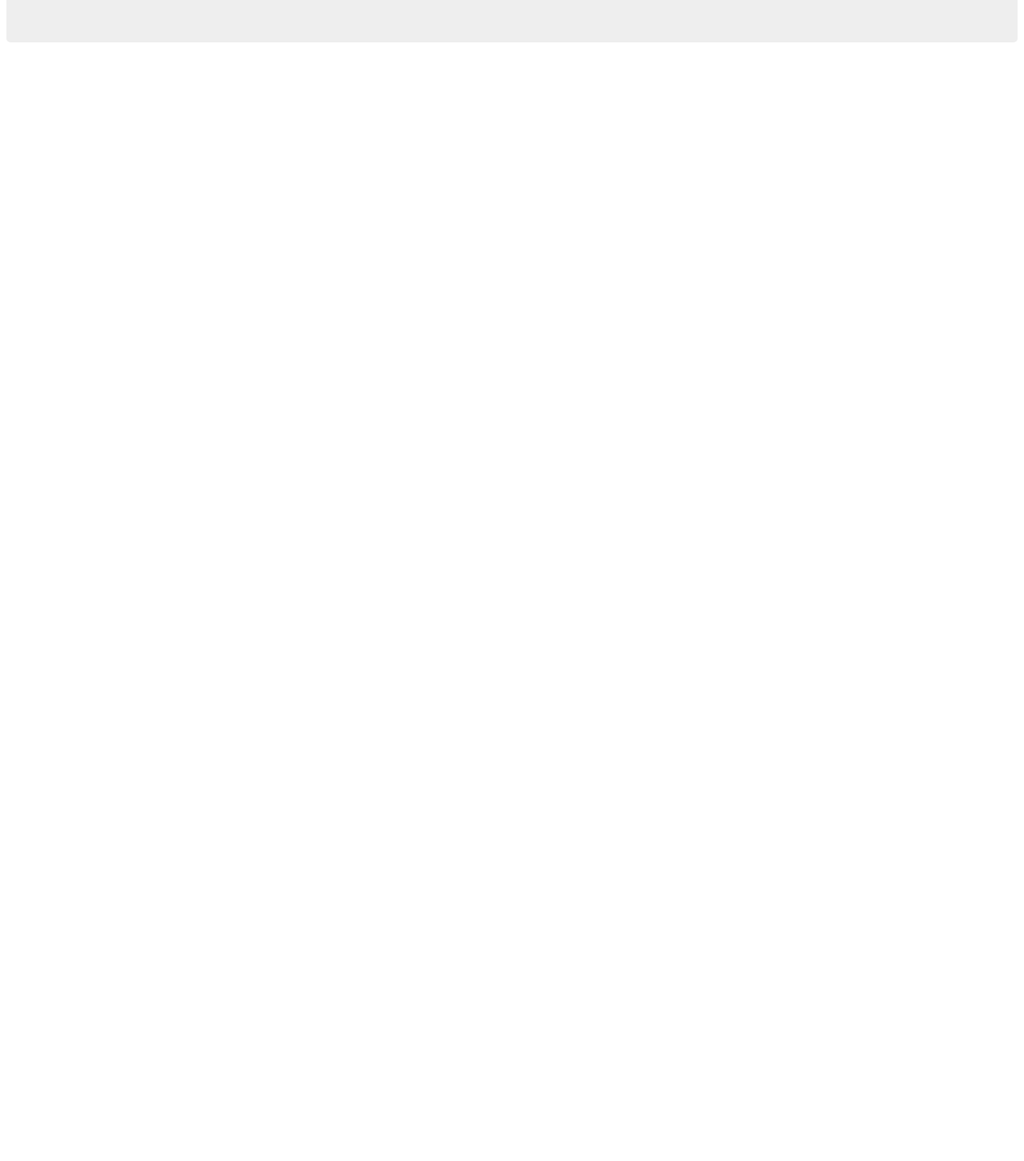
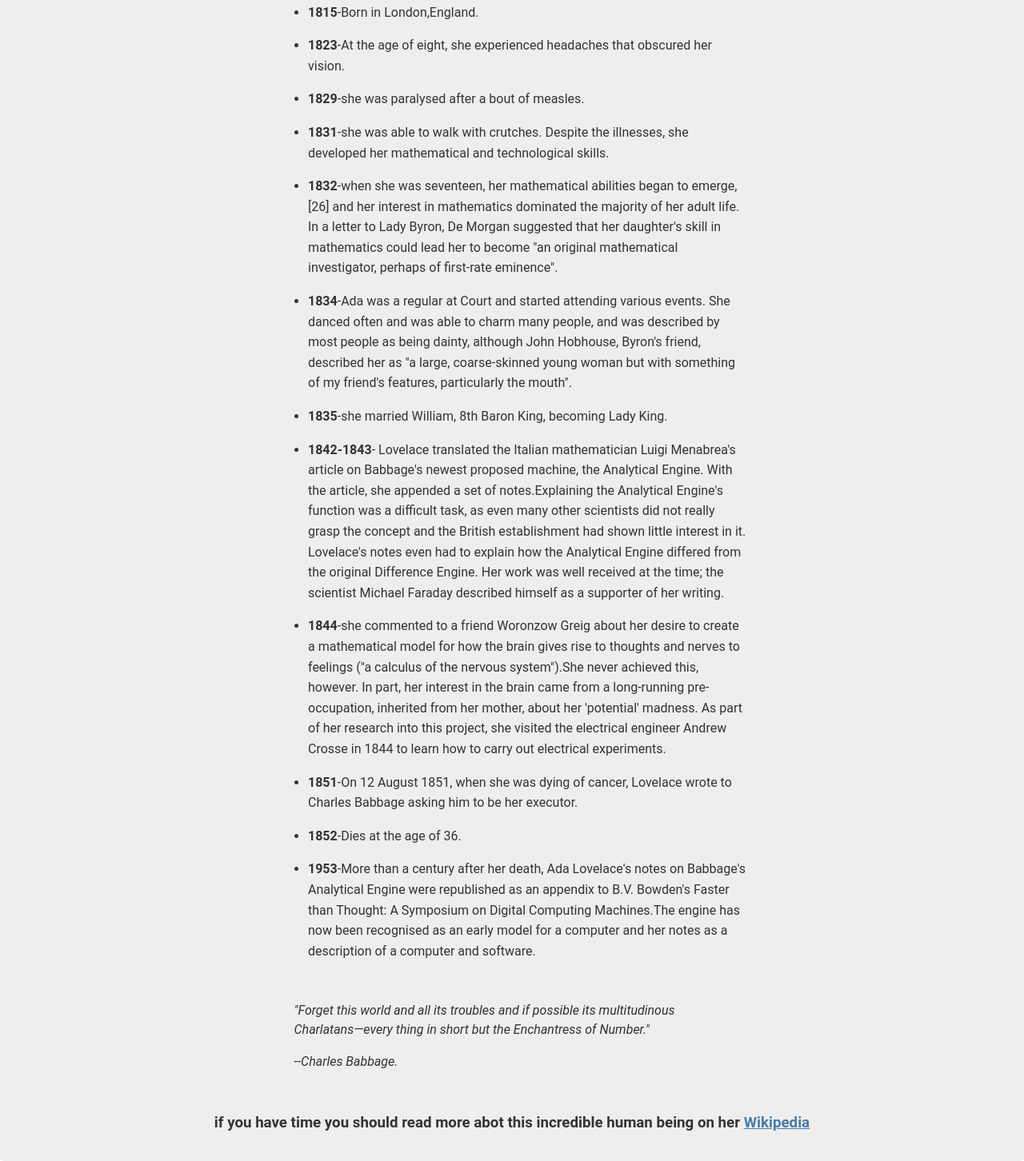
Before and after one commit to AasimAhmed20/FCC-Tribute-page, a plain HTML site: page index.html in a window 1280 px wide. Shown: the part 648-2100 px from the top of the page at 80% size. Before the commit the page ends 800 px from the top, so only its background shows below. Drawn offline with Linux system fonts and the light colour scheme.

Commit message:
Tribute to Ada Lovelace

```diff
--- a/css/style.css
+++ b/css/style.css
@@ -1,30 +1,14 @@
-/* *{
-  margin:0;
-  padding: 0;
-  font-family
-  box-sizing: border-box;
-} */
-/* .fullpage{
-  padding-bottom: 0px;
-  margin: 0;
-  display: flex;
-  flex-direction: column;
-} */
-/* we are going to set base font-size of 10px so we can calculate easier.
-Info: 1rem== 10px, 1.5rem === 15px. 2rem === 20px and so forth
-*/
-html{
+html {
     font-size: 10px;
     /* overflow: hidden; */
 }
+
 /* html, body{
     overflow: hidden;
   } */
-body{
-  /* position: relative; */
-  /* display: block; */
-  /* margin: 8px; */
-  font-family: "Roboto",sans-serif,fantasy;
+body {
+
+    font-family: "Roboto", sans-serif, fantasy;
     font-size: 1.6rem;
     line-height: 1.5;
     text-align: center;
@@ -34,60 +18,64 @@ body{
       overflow y: auto;
       background: black;*/
 }
-h1{
+
+h1 {
     font-size: 4rem;
     margin-bottom: 0;
 }
 
-@media (max-width: 460px){
-  hi{
+@media (max-width: 460px) {
+    hi {
         font-size: 3.5rem;
         line-height: 1.2;
     }
 }
-h2{
+
+h2 {
     font-size: 3.25rem;
 }
+
 a {
     color: #477ca7;
 }
-a:visited{
+
+a:visited {
     color: #74638f;
 }
 
-#main{
-  margin: 30px 8px;
+#main {
+    margin: 0;
     padding: 15px;
     border-radius: 5px;
     background: #eee;
 }
 
-@media (max-width: 460px){
-  #main{
+@media (max-width: 460px) {
+    #main {
         margin: 0;
     }
 }
 
-img{
+img {
     max-width: 100%;
     display: block;
     height: auto;
     margin: 0 auto;
 }
 
-#img-div{
+#img-div {
     background-color: white;
-  padding:10px;
+    padding: 10px;
     margin: 0;
 }
 
 @media (max-width: 460px) {
-  #img-caption{
+    #img-caption {
         font-size: 1.4rem;
     }
 }
 
-#headline{
+#headline {
     margin: 50px 0;
     text-align: center;
 }
@@ -98,11 +86,12 @@ ul {
     text-align: left;
     line-height: 1.6;
 }
-li{
+
+li {
     margin: 16px 0;
 }
 
-blockquote{
+blockquote {
     font-style: italic;
     max-width: 545px;
     margin: 0 auto 50px auto;
--- a/index.html
+++ b/index.html
@@ -1,42 +1,84 @@
 <!DOCTYPE html>
 <html lang="en">
-  <head>
-    <meta charset="utf-8">
-    <meta name="viewport" content="width=device-width, inital-scale=1">
-    <title>Tribute Page</title>
-    <link rel="stylesheet" href="/css/style.css">
-    <link rel="mask-icon" type="" href="https://static.codepen.io/assets/favicon/logo-pin-8f3771b1072e3c38bd662872f6b673a722f4b3ca2421637d5596661b4e2132cc.svg" color="#111">
-    </head>
-  <body class="fullpage logged-out sidebar-false">
+
+<head>
+  <meta charset="UTF-8">
+  <meta name="viewport" content="width=device-width, initial-scale=1.0">
+  <meta http-equiv="X-UA-Compatible" content="ie=edge">
+  <link rel="stylesheet" type="text/css" href="css/style.css">
+  <title>Tribute page</title>
+</head>
+
+<body>
   <main id="main">
-    <h1 id="title">lipsem est ret num</h1>
-    <p></p>
+    <h1 id="title">Ada Lovelace: The First Computer Programmer</h1>
+    <p>Ada Lovelace has been called the world's first computer programmer.
+    </p>
     <figure id="img-div">
-      <img id="image" src="" alt="">
+      <img src="img/ada-lovelace.jpg" alt="ada-lovelace" id="image" />
       <figcaption id="img-caption">
-        <h3></h3>
+        Augusta Ada King, Countess of Lovelace(nee Bryron)-"The Enchantress of Numbers"
       </figcaption>
     </figure>
     <section id="tribute-info">
-      <h3 id="headline"></h3>
+      <h2 id="headline">Here's a time line of Lady Lovelace life:</h2>
       <ul>
-        <li><strong></strong></li>
-        <li><strong></strong></li>
-        <li><strong></strong></li>
-        <li><strong></strong></li>
-        <li><strong></strong></li>
-        <li><strong></strong></li>
-        <li><strong></strong></li>
-        <li><strong></strong></li>
-        <li><strong></strong></li>
-        <li><strong></strong></li>
+        <li><strong>1815</strong>-Born in London,England.</li>
+        <li><strong>1823</strong>-At the age of eight, she experienced headaches that obscured her vision.</li>
+        <li><strong>1829</strong>-she was paralysed after a bout of measles.</li>
+        <li><strong>1831</strong>-she was able to walk with crutches. Despite the illnesses, she developed her
+          mathematical and technological skills.
+        </li>
+        <li><strong>1832</strong>-when she was seventeen, her mathematical abilities began to emerge,[26] and her
+          interest in mathematics dominated the majority of her adult life. In a letter to Lady Byron, De Morgan
+          suggested that her daughter's skill in mathematics could lead her to become "an original mathematical
+          investigator, perhaps of first-rate eminence".
+        </li>
+        <li><strong>1834</strong>-Ada was a regular at Court and started attending various events. She danced often and
+          was able to charm many people, and was described by most people as being dainty, although John Hobhouse,
+          Byron's friend, described her as "a large, coarse-skinned young woman but with something of my friend's
+          features, particularly the mouth".
+        </li>
+        <li><strong>1835</strong>-she married William, 8th Baron King, becoming Lady King.</li>
+        <li><strong>1842-1843</strong>- Lovelace translated the Italian mathematician Luigi Menabrea's article on
+          Babbage's newest proposed machine, the Analytical Engine.
+          With the article, she appended a set of notes.Explaining the Analytical Engine's function was a difficult
+          task, as even many other scientists did not really grasp the concept and the British establishment had shown
+          little interest in it.
+          Lovelace's notes even had to explain how the Analytical Engine differed from the original Difference Engine.
+          Her work was well received at the time; the scientist Michael Faraday described himself as a supporter of her
+          writing.
+        </li>
+        <li><strong>1844</strong>-she commented to a friend Woronzow Greig about her desire to create a mathematical
+          model for how the brain gives rise to thoughts and nerves to feelings ("a calculus of the nervous
+          system").She never achieved this, however. In part, her interest in the brain came from a long-running
+          pre-occupation, inherited from her mother, about her 'potential' madness. As part of her research into this
+          project, she visited the electrical engineer Andrew Crosse in 1844 to learn how to carry out electrical
+          experiments.
+        </li>
+        <li><strong>1851</strong>-On 12 August 1851, when she was dying of cancer, Lovelace wrote to Charles Babbage
+          asking him to be her executor.
+        </li>
+        <li><strong>1852</strong>-Dies at the age of 36.</li>
+        <li><strong>1953</strong>-More than a century after her death, Ada Lovelace's notes on Babbage's Analytical
+          Engine were republished as an appendix to B.V. Bowden's Faster than Thought: A Symposium on Digital Computing
+          Machines.The engine has now been recognised as an early model for a computer and her notes as a
+          description of a computer and software.
+        </li>
       </ul>
-      <blockquote cite="http://">
-        <p></p>
-        <cite></cite>
+      <blockquote
+        cite="http://news.rediff.com/report/2009/sep/14/pm-pays-tribute-to-father-of-green-revolution-borlaug.htm">
+        <p>"Forget this world and all its troubles and if possible its multitudinous Charlatans—every thing in short but
+          the Enchantress of Number."
+        </p>
+        <cite>--Charles Babbage.</cite>
       </blockquote>
-      <h3><a id="tribute-link" href="#" target="_blank"></a></h3>
+      <h3>
+        if you have time you should read more abot this incredible human being on her <a
+          href="https://en.wikipedia.org/wiki/Ada_Lovelace" id="tribute-link" target="_blank">Wikipedia</a>
+      </h3>
     </section>
-    </main>
-    </body>
+  </main>
+</body>
+
 </html>
```
Also changed, not shown: img/ada-lovelace.jpg (added). Lines whose indentation alone changed are shown as unchanged.
